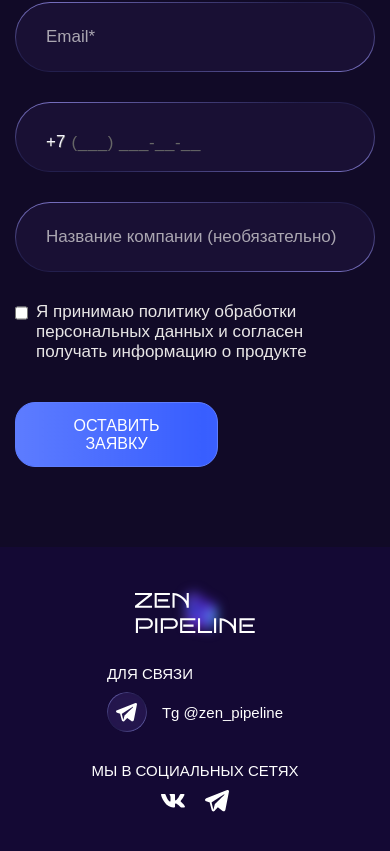
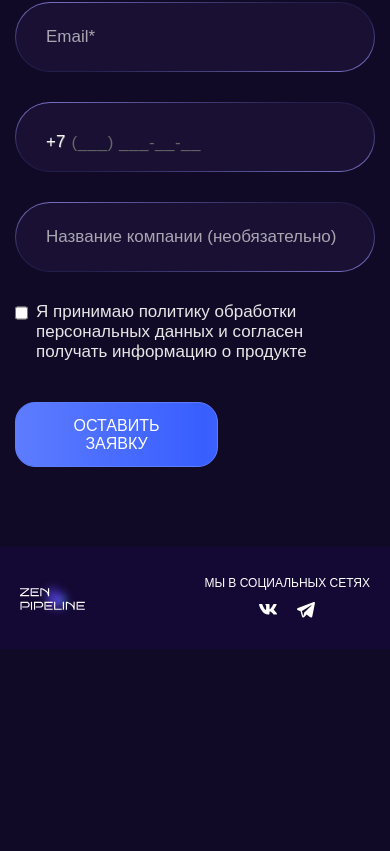
Before and after one commit to Vidosen/zen.pipline.landing, a React (Create React App) app: page / in a window 390 px wide. Shown: the part 7345-8196 px from the top of the page. After the commit the page ends 7994 px from the top, so only its background shows below. Built offline with nearby package versions, Linux system fonts and the light colour scheme; a web font is replaced by a local one.

Commit message:
Refactor Footer component for improved layout and responsiveness; adjust padding, alignment, and styles for social icons and logo. Remove unused Contact section and enhance visual hierarchy.

```diff
--- a/src/components/Footer.js
+++ b/src/components/Footer.js
@@ -4,29 +4,21 @@ import { Container } from './common/utils';
 
 const FooterContainer = styled.footer`
   background-color: #140934;
-  padding: 40px 0;
+  padding: 30px 0;
 `;
 
 const FooterInner = styled(Container)`
   display: flex;
   justify-content: space-between;
-  align-items: flex-end;
+  align-items: center;
+  gap: 50px;
 
   @media (max-width: 768px) {
-    flex-direction: column;
+    flex-direction: row;
+    justify-content: space-between;
     align-items: center;
-    gap: 30px;
-  }
-`;
-
-const FooterLeft = styled.div`
-  display: flex;
-  gap: 92px;
-
-  @media (max-width: 768px) {
-    flex-direction: column;
-    align-items: center;
-    gap: 30px;
+    gap: 50px;
+    padding: 0 20px;
   }
 `;
 
@@ -34,85 +26,25 @@ const Logo = styled.div`
   position: relative;
   display: flex;
   align-items: center;
-  height: 48px;
-  width: 120px;
+  width: 65px;
+  height: 26px;
 
   .logo-blur-bg {
     position: absolute;
     top: 0;
-    left: 42px;
-    width: 48px;
-    height: 48px;
-    filter: blur(6px);
+    left: 23px;
+    width: 26px;
+    height: 26px;
+    filter: blur(5px);
   }
 
   .logo-svg {
     position: relative;
     z-index: 1;
-    height: 40px;
-    margin-top: 4px;
+    width: 65px;
+    height: 22px;
+    margin-top: 2px;
   }
-`;
-
-const FooterContact = styled.div`
-  display: flex;
-  flex-direction: column;
-  gap: 10px;
-`;
-
-const FooterHeading = styled.h4`
-  font-family: 'Gilroy', sans-serif;
-  font-weight: 300;
-  font-size: 15px;
-  text-transform: uppercase;
-  color: white;
-  margin: 0;
-`;
-
-const ContactWrapper = styled.div`
-  display: flex;
-  align-items: center;
-  gap: 15px;
-`;
-
-const TelegramIcon = styled.div`
-  width: 40px;
-  height: 40px;
-  display: flex;
-  align-items: center;
-  justify-content: center;
-  position: relative;
-  border-radius: 65px;
-  background-color: rgba(103, 78, 180, 0.2);
-  backdrop-filter: blur(20px);
-
-  &::before {
-    content: '';
-    position: absolute;
-    top: 0;
-    left: 0;
-    right: 0;
-    bottom: 0;
-    border-radius: 65px;
-    padding: 1px;
-    background: linear-gradient(to bottom right, #837BD0, #4E4988, #231F4D, #231F4D, #4E4988, #837BD0);
-    -webkit-mask: linear-gradient(#fff 0 0) content-box, linear-gradient(#fff 0 0);
-    -webkit-mask-composite: xor;
-    mask-composite: exclude;
-    pointer-events: none;
-  }
-
-  img {
-    width: 21px;
-    height: 21px;
-  }
-`;
-
-const ContactText = styled.span`
-  font-family: 'Gilroy', sans-serif;
-  font-weight: 400;
-  font-size: 15px;
-  color: white;
 `;
 
 const FooterSocials = styled.div`
@@ -122,14 +54,26 @@ const FooterSocials = styled.div`
   gap: 10px;
 `;
 
+const FooterHeading = styled.h4`
+  font-family: 'Gilroy', sans-serif;
+  font-weight: 300;
+  font-size: 12px;
+  line-height: 1.15;
+  text-transform: uppercase;
+  color: white;
+  margin: 0;
+  text-align: center;
+`;
+
 const SocialIcons = styled.div`
   display: flex;
+  align-items: center;
   gap: 20px;
 `;
 
 const SocialIcon = styled.a`
-  width: 24px;
-  height: 24px;
+  width: 18px;
+  height: 18px;
   display: flex;
   justify-content: center;
   align-items: center;
@@ -145,21 +89,10 @@ const Footer = () => {
   return (
     <FooterContainer>
       <FooterInner>
-        <FooterLeft>
-          <Logo>
-            <img className="logo-blur-bg" src="/images/logo-blur-bg.png" alt="" aria-hidden="true" />
-            <img className="logo-svg" src="/images/logo.svg" alt="Zen Pipeline" />
-          </Logo>
-          <FooterContact>
-            <FooterHeading>Для связи</FooterHeading>
-            <ContactWrapper>
-              <TelegramIcon>
-                <img src="/images/icon-telegram.svg" alt="Telegram" />
-              </TelegramIcon>
-              <ContactText>Tg @zen_pipeline</ContactText>
-            </ContactWrapper>
-          </FooterContact>
-        </FooterLeft>
+        <Logo>
+          <img className="logo-blur-bg" src="/images/logo-blur-bg.png" alt="" aria-hidden="true" />
+          <img className="logo-svg" src="/images/logo.svg" alt="Zen Pipeline" />
+        </Logo>
         <FooterSocials>
           <FooterHeading>Мы в социальных сетях</FooterHeading>
           <SocialIcons>
```
